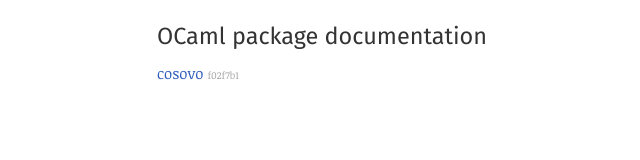
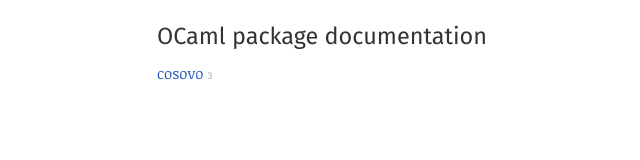
Before and after one commit to barko/cosovo, a plain HTML site: page index.html in a window 1280 px wide. Shown: the full height of the page, 130-770 px from the left. Drawn offline with Linux system fonts and the light colour scheme.

Commit message:
Update cosovo doc to 3.

```diff
--- a/index.html
+++ b/index.html
@@ -11,7 +11,7 @@
       <div class="by-name">
       <h2>OCaml package documentation</h2>
       <ol>
-      <li><a href="cosovo/index.html">cosovo</a> <span class="version">f02f7b1</span></li>
+      <li><a href="cosovo/index.html">cosovo</a> <span class="version">3</span></li>
       </ol>
       </div>
     </main>
```
